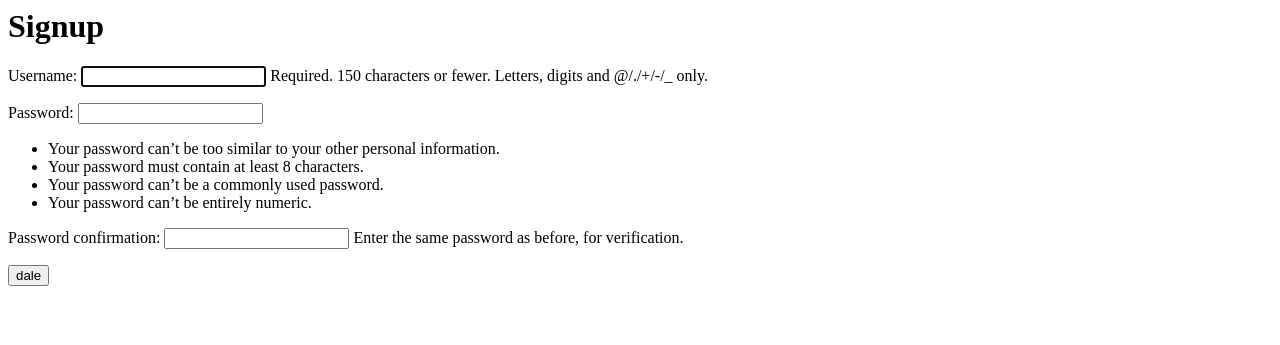
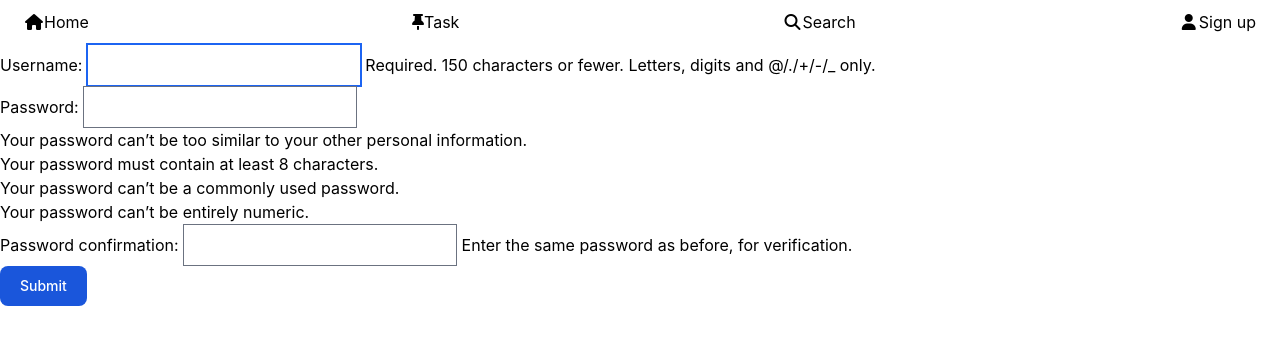
Before and after one commit to juandiegojp/task, a Django app: page /signup/ in a window 1280 px wide. Shown: the top 345 px of the page. Run offline with Django 4.2, Linux system fonts and the light colour scheme; some libraries are stand-ins or nearby versions.

Commit message:
template

```diff
--- /dev/null
+++ b/task/templates/base.html
@@ -0,0 +1,42 @@
+<!DOCTYPE html>
+<html lang="en">
+  <head>
+    <meta charset="UTF-8" />
+    <meta http-equiv="X-UA-Compatible" content="IE=edge" />
+    <meta name="viewport" content="width=device-width, initial-scale=1.0" />
+    <link
+      href="https://cdnjs.cloudflare.com/ajax/libs/flowbite/1.6.4/flowbite.min.css"
+      rel="stylesheet"
+    />
+    <link
+      rel="stylesheet"
+      href="https://cdnjs.cloudflare.com/ajax/libs/font-awesome/6.3.0/css/all.min.css"
+    />
+    <title>{% block title %}{% endblock title %}</title>
+  </head>
+  <body>
+    <nav class="bg-slate-500">
+      <div
+        class="flex flex-wrap justify-between items-center mx-auto max-w-screen-xl px-4 md:px-6 py-2.5">
+        <a href="/"><i class="fa fa-fw fa-home"></i>Home</a>
+        <a href="/task"> <i class="fa fa-thumb-tack" aria-hidden="true"></i>Task</a>
+        <a href="#"> <i class="fa fa-fw fa-search"></i>Search</a>
+        <div class="justify-around">
+          {% if user.is_authenticated %}
+          <a href="#"><i class="fa fa-fw fa-user"></i>{{ user.username }}</a>
+          <a
+            href="/logout"
+            class="text-sm font-medium text-red-600 dark:text-red-500 hover:underline"
+          >
+            <i class="fa fa-sign-out" aria-hidden="true"></i>Log Out</a
+          >
+          {% else %}
+          <a href="/signup"> <i class="fa fa-fw fa-user"></i>Sign up</a>
+          {% endif %}
+        </div>
+      </div>
+    </nav>
+    {% block content %} {% endblock content %}
+    <script src="https://cdnjs.cloudflare.com/ajax/libs/flowbite/1.6.4/flowbite.min.js"></script>
+  </body>
+</html>
--- a/task/templates/signup.html
+++ b/task/templates/signup.html
@@ -1,9 +1,13 @@
-<h1>Signup</h1>
+{% extends 'base.html' %}
 
+{% block title %}Signup{% endblock title %}
+{% block content %}
 {{ error }}
-
 <form action="" method="POST">
-    {% csrf_token %}
-    {{ form.as_p }}
-    <button type="submit">dale</button>
+  {% csrf_token %} {{ form.as_p }}
+  <button type="submit"
+  class="text-white bg-blue-700 hover:bg-blue-800 focus:ring-4 focus:outline-none focus:ring-blue-300
+  font-medium rounded-lg text-sm w-full sm:w-auto px-5 py-2.5 text-center dark:bg-blue-600 dark:hover:bg-blue-700
+  dark:focus:ring-blue-800">Submit</button>
 </form>
+{% endblock content %}
--- a/task/templates/task.html
+++ b/task/templates/task.html
@@ -1 +1,5 @@
-<h1>Task</h1>
+{% extends 'base.html' %}
+
+{% block title %}Task{% endblock title %}
+
+{% block content %}Aquí van las tareas.{% endblock content %}
```
Also changed, not shown: task/templates/home.html (+9 -1 lines).
